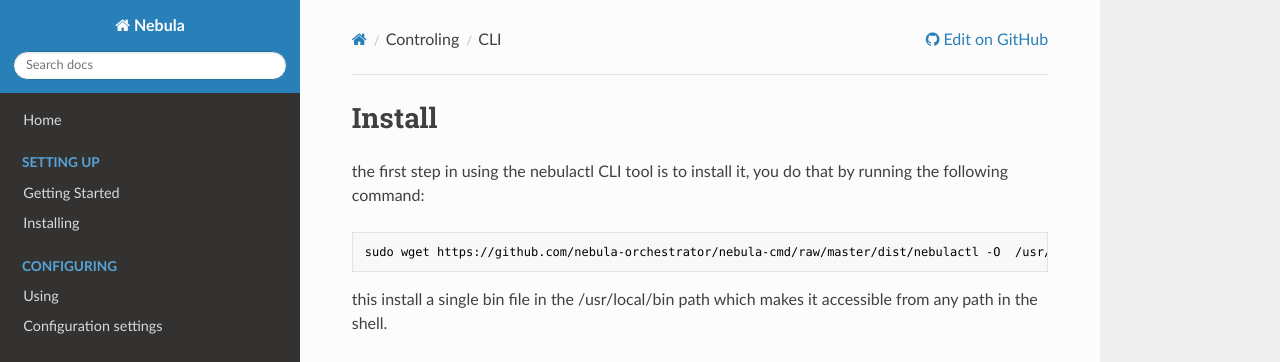
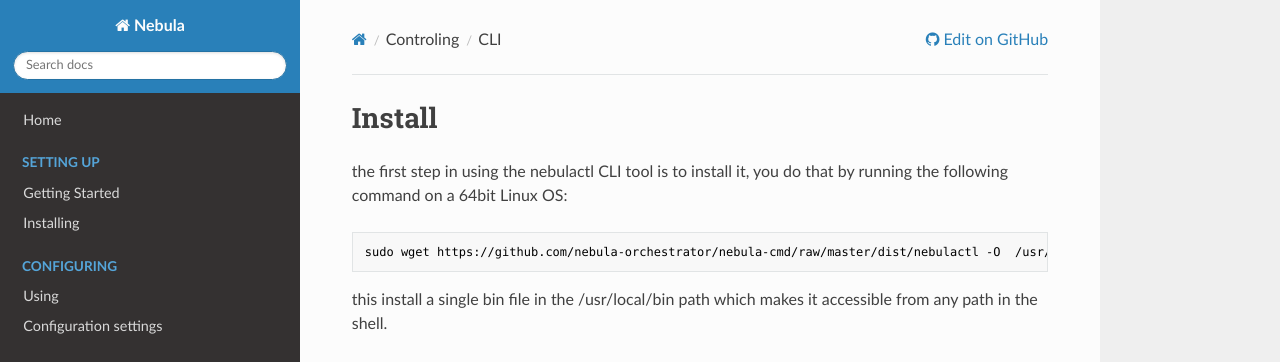
Before and after one commit to nebula-orchestrator/docs, an MkDocs documentation site: the page built from docs/cli.md, in a window 1280 px wide and 1372 px high. Shown: the top 362 px of the window. Built offline with MkDocs 1.6.1, drawn with Linux system fonts in a browser that asks for light colours; nearby versions of some CDN libraries; old or Windows-style settings are respelled for this version of MkDocs.

Commit message:
mentioning the cli install requirements

````diff
--- a/docs/cmd.md
+++ b/docs/cli.md
@@ -1,5 +1,5 @@
 # Install
-the first step in using the nebulactl CLI tool is to install it, you do that by running the following command:
+the first step in using the nebulactl CLI tool is to install it, you do that by running the following command on a 64bit Linux OS:
 
 ```bash
 sudo wget https://github.com/nebula-orchestrator/nebula-cmd/raw/master/dist/nebulactl -O  /usr/local/bin/nebulactl && sudo chmod +x /usr/local/bin/nebulactl
--- a/mkdocs.yml
+++ b/mkdocs.yml
@@ -9,7 +9,7 @@
       - Using: use.md
       - Configuration settings: config.md
     - Controling:
-      - CLI: cmd.md
+      - CLI: cli.md
       - API: api.md
       - Python-SDK: 'sdk/python.md'
     - What to monitor: monitoring.md
````
